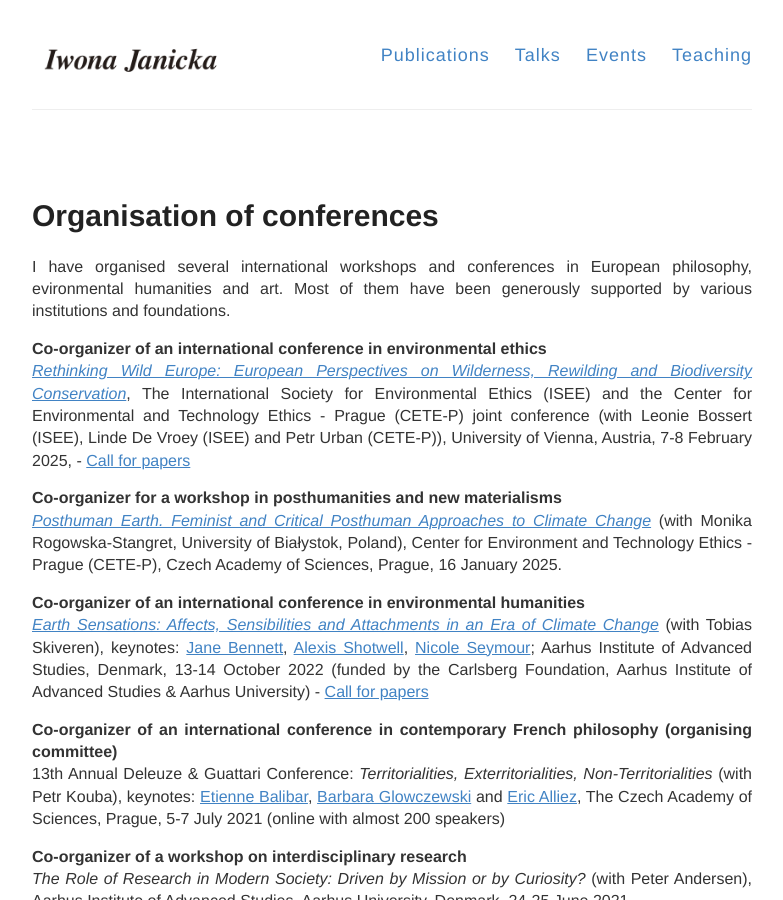
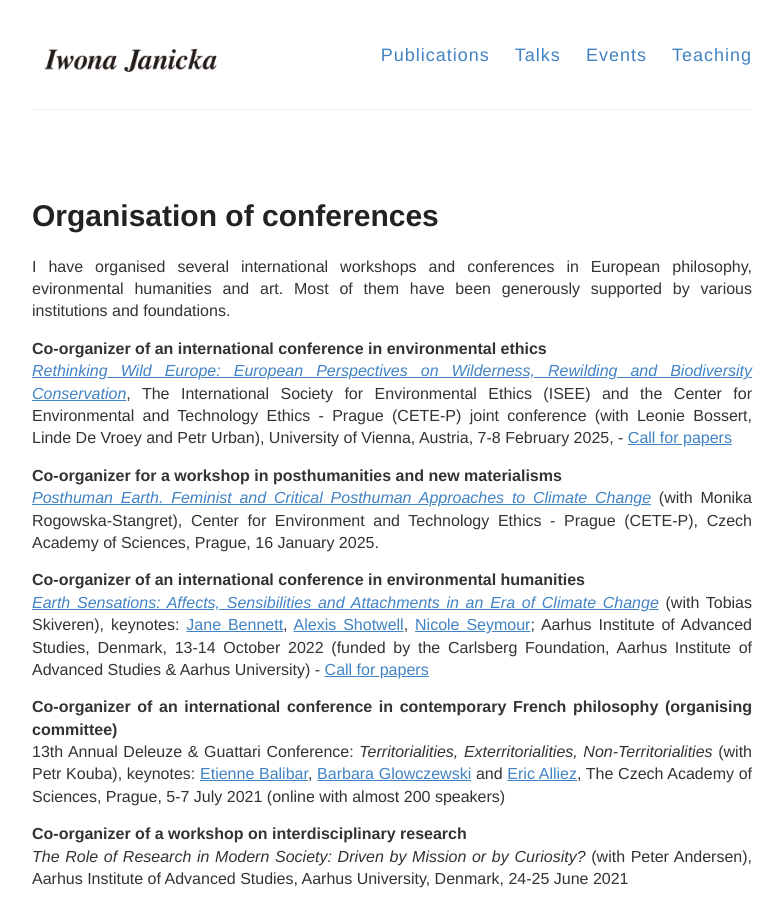
Before and after one commit to IJanicka/IJanicka.github.io, a Jekyll site: the page built from events.md, in a window 1280 px wide and 900 px high. Shown: the whole window, without its empty margins (248-1031 px from the left). Built offline with Jekyll 4.4.1, drawn with Linux system fonts in a browser that asks for light colours.

Commit message:
Update events.md

```diff
--- a/events.md
+++ b/events.md
@@ -9,10 +9,10 @@ I have organised several international workshops and conferences in European phi
 
 **Co-organizer of an international conference in environmental ethics**<br>
 <a href="https://cetep.eu/news/cfa-rethinking-wild-europe/" target="_blank"><i>Rethinking Wild Europe:
-European Perspectives on Wilderness, Rewilding and Biodiversity Conservation</i></a>, The International Society for Environmental Ethics (ISEE) and the Center for Environmental and Technology Ethics - Prague (CETE-P) joint conference (with Leonie Bossert (ISEE), Linde De Vroey (ISEE) and Petr Urban (CETE-P)), University of Vienna, Austria, 7-8 February 2025, - <a href="../articles/CfA-Rethinking Wild Europe-4.pdf" taget="_blank">Call for papers</a>
+European Perspectives on Wilderness, Rewilding and Biodiversity Conservation</i></a>, The International Society for Environmental Ethics (ISEE) and the Center for Environmental and Technology Ethics - Prague (CETE-P) joint conference (with Leonie Bossert, Linde De Vroey and Petr Urban), University of Vienna, Austria, 7-8 February 2025, - <a href="../articles/CfA-Rethinking Wild Europe-4.pdf" taget="_blank">Call for papers</a>
 
 **Co-organizer for a workshop in posthumanities and new materialisms**<br>
-<a href="https://cetep.eu/posthuman-earth-feminist-and-critical-posthuman-approaches-to-climate-change/" target="_blank"><i>Posthuman Earth. Feminist and Critical Posthuman Approaches to Climate Change</i></a> (with Monika Rogowska-Stangret, University of Białystok, Poland), Center for Environment and Technology Ethics - Prague (CETE-P), Czech Academy of Sciences, Prague, 16 January 2025.<br>
+<a href="https://cetep.eu/posthuman-earth-feminist-and-critical-posthuman-approaches-to-climate-change/" target="_blank"><i>Posthuman Earth. Feminist and Critical Posthuman Approaches to Climate Change</i></a> (with Monika Rogowska-Stangret), Center for Environment and Technology Ethics - Prague (CETE-P), Czech Academy of Sciences, Prague, 16 January 2025.<br>
 
 **Co-organizer of an international conference in environmental humanities**<br>
 <a href="https://aias.au.dk/events/earth-sensations" target="_blank"><i>Earth Sensations: Affects, Sensibilities and Attachments in an Era of Climate Change</i></a> (with Tobias Skiveren), keynotes: <a href="https://politicalscience.jhu.edu/directory/jane-bennett/" target="_blank">Jane Bennett</a>, <a href="https://alexisshotwell.com" target="_blank">Alexis Shotwell</a>, <a href="https://english.fullerton.edu/faculty/profile/n_seymour.aspx" target="_blank">Nicole Seymour</a>; Aarhus Institute of Advanced Studies, Denmark, 13-14 October 2022 (funded by the Carlsberg Foundation, Aarhus Institute of Advanced Studies & Aarhus University) - <a href="../articles/CfP_Conference_Earth Sensations_AIAS_AU_KN.pdf" taget="_blank">Call for papers</a>
```
